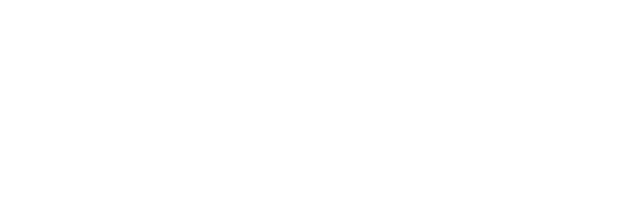
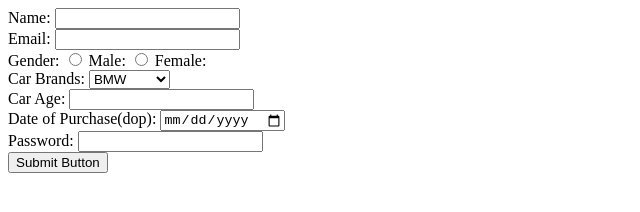
Before and after one commit to acciojob/car-insurance-form-ParthDawande, a website: page main.html in a window 1280 px wide. Shown: the whole page, without its empty margins (0-640 px from the left). Drawn offline with Linux system fonts and the light colour scheme.

Commit message:
created a submission

```diff
--- a/main.html
+++ b/main.html
@@ -8,6 +8,38 @@
 
 <body>
 	<!-- the entire body must be written by student -->
+	<form method="post">
+		<label for="name">Name:</label>
+		<input type="text"d id="name" required>
+		<br>
+		<label for="email">Email:</label>
+		<input type="email" id="email" required>
+		<br>
+		<label>Gender:</label>
+		<input type="radio" required name="gender">
+		<label>Male:</label>
+		<input type="radio" required name="gender">
+		<label>Female:</label>
+		<br>
+		<label for="cars">Car Brands:</label>
+		<select id="cars">
+			<option>BMW</option>
+			<option>Audi</option>
+			<option>Mercedez</option>
+		</select>
+		<br>
+		<label for="carage">Car Age:</label>
+		<input type="number" id="carage" required>
+		<br>
+		<label for="dop">Date of Purchase(dop):</label>
+		<input type="date" id="dop" required>
+		<br>
+		<label for="password">Password:</label>
+		<input type="password" id="password" required>
+		<br>
+		<button type="submit">Submit Button</button>
+
+	</form>
     <script type="text/javascript" src="./script.js">
 </script>
 
```
